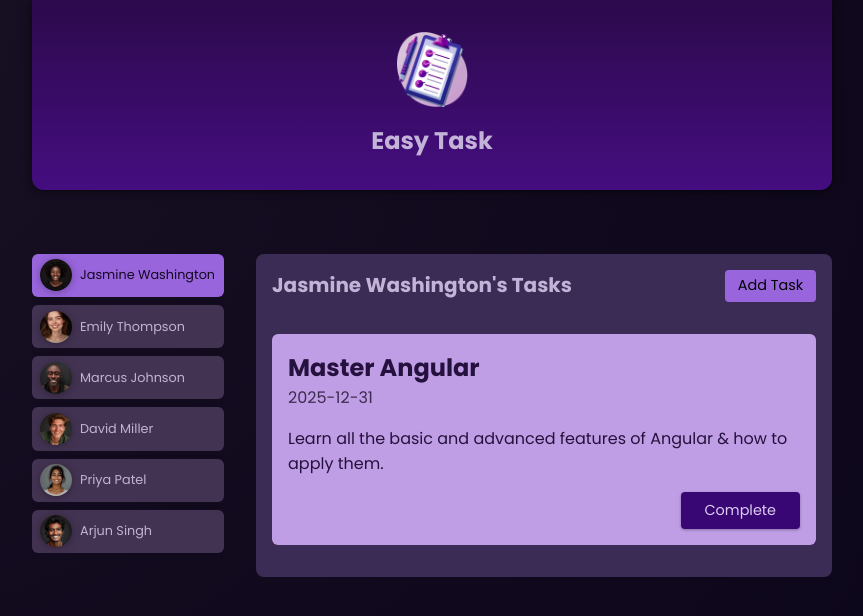
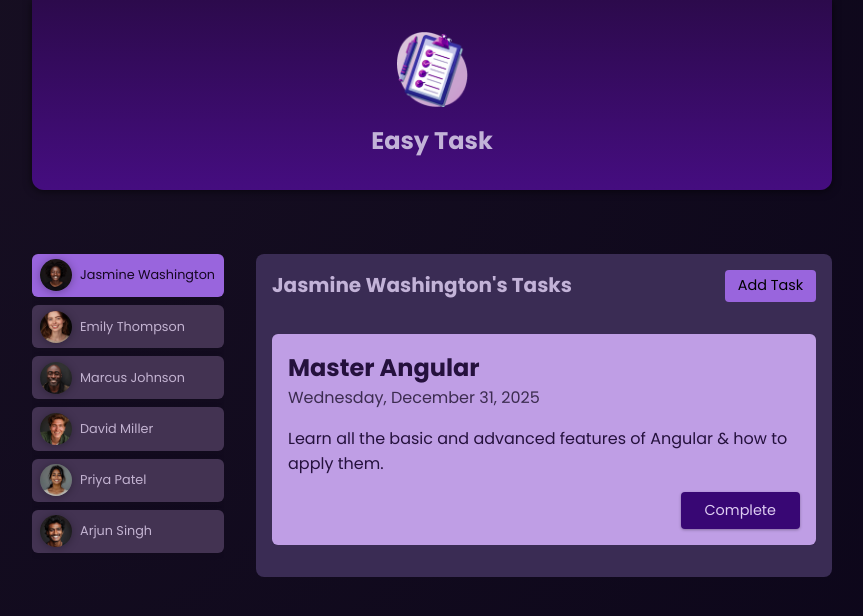
Before and after one commit to ridza-dev/angularTaskApp, an Angular app: page / in a window 1280 px wide. Both pictures are taken after a click on the button "Jasmine Washington". Shown: the top 616 px of the page, without its empty margins (208-1071 px from the left). Built offline with nearby package versions, Linux system fonts and the light colour scheme.

Commit message:
refac: formating the datetime using pipes

```diff
--- a/src/app/shared/card/card.html
+++ b/src/app/shared/card/card.html
@@ -1,5 +1,3 @@
 <div>
-
     <ng-content/>
-
 </div>
--- a/src/app/tasks/task/task.html
+++ b/src/app/tasks/task/task.html
@@ -2,7 +2,7 @@
 <app-card>
 <article>
    <h2>{{task.title}}</h2>
-   <time datetime="">{{task.dueDate}}</time>
+   <time datetime="">{{task.dueDate | date: "fullDate"}}</time>
    <p>{{task.summary}}</p>
    <p class="actions">
     <button (click)="OnCompleteTask()">Complete</button>
--- a/src/app/tasks/task/task.ts
+++ b/src/app/tasks/task/task.ts
@@ -1,11 +1,12 @@
 import { Component, EventEmitter, Input, Output } from '@angular/core';
+import { DatePipe } from '@angular/common';
 import { type UserTask } from './task.model';
 import { Card } from "../../shared/card/card";
 
 
 @Component({
   selector: 'app-task',
-  imports: [Card],
+  imports: [Card , DatePipe],
   templateUrl: './task.html',
   styleUrl: './task.css'
 })
```
